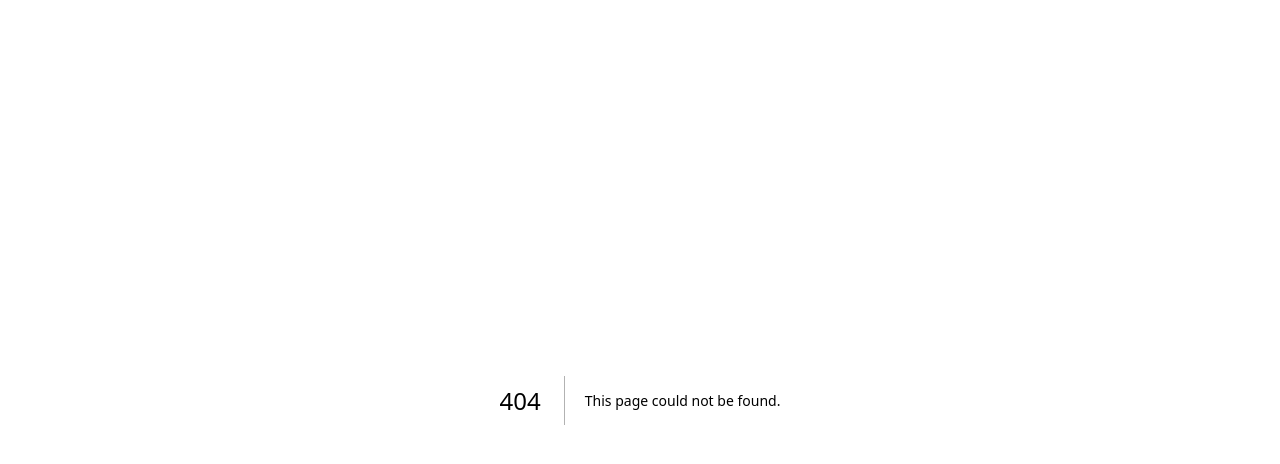
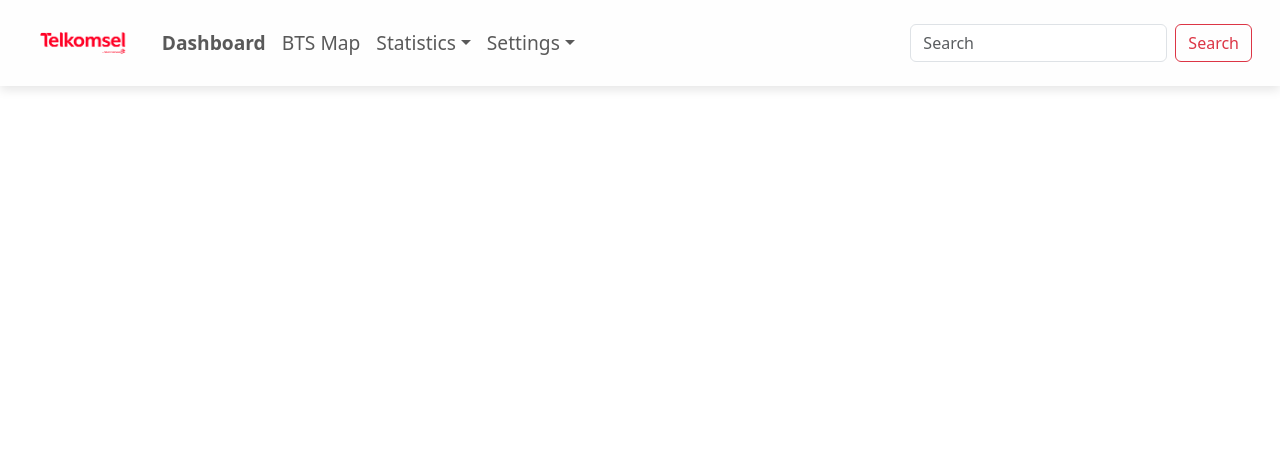
Before and after one commit to KrisnaSetia/simple-app, a Next.js app: page /map in a window 1280 px wide. Before the commit this address had no page. Shown: the top 464 px of the page. Built offline with nearby package versions, Linux system fonts and the light colour scheme.

Commit message:
feat: add bts map page & component

```diff
--- /dev/null
+++ b/src/pages/map/index.tsx
@@ -0,0 +1,6 @@
+import MapPage from "@/views/Map";
+
+const Map = () => {
+    return <MapPage />;
+};
+export default Map;
--- /dev/null
+++ b/src/views/Map/index.tsx
@@ -0,0 +1,16 @@
+import Navbar from "@/components/Navbar";
+import Head from "next/head";
+
+export default function MapPage() {
+  return (
+    <>
+      <Head>
+        <title>BTS Map</title>
+        <meta name="description" content="Generated by create next app" />
+        <meta name="viewport" content="width=device-width, initial-scale=1" />
+        <link rel="icon" href="/telkomsel.svg" />
+      </Head>
+      <Navbar />
+    </>
+  );
+}
```
Also changed, not shown: src/components/Map/Map.module.css (added), src/components/Map/index.tsx (added), src/views/Map/btsMap.module.css (added).
